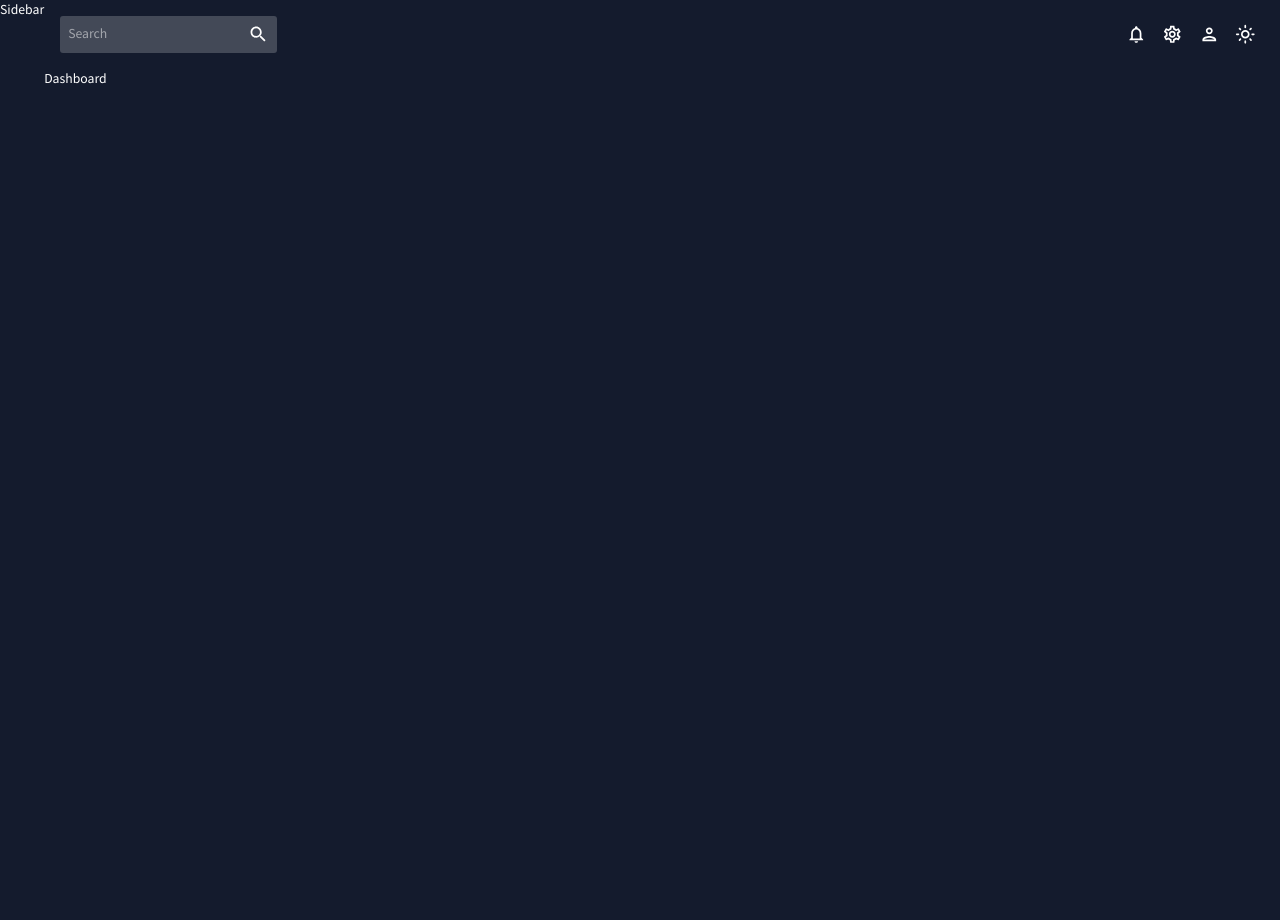
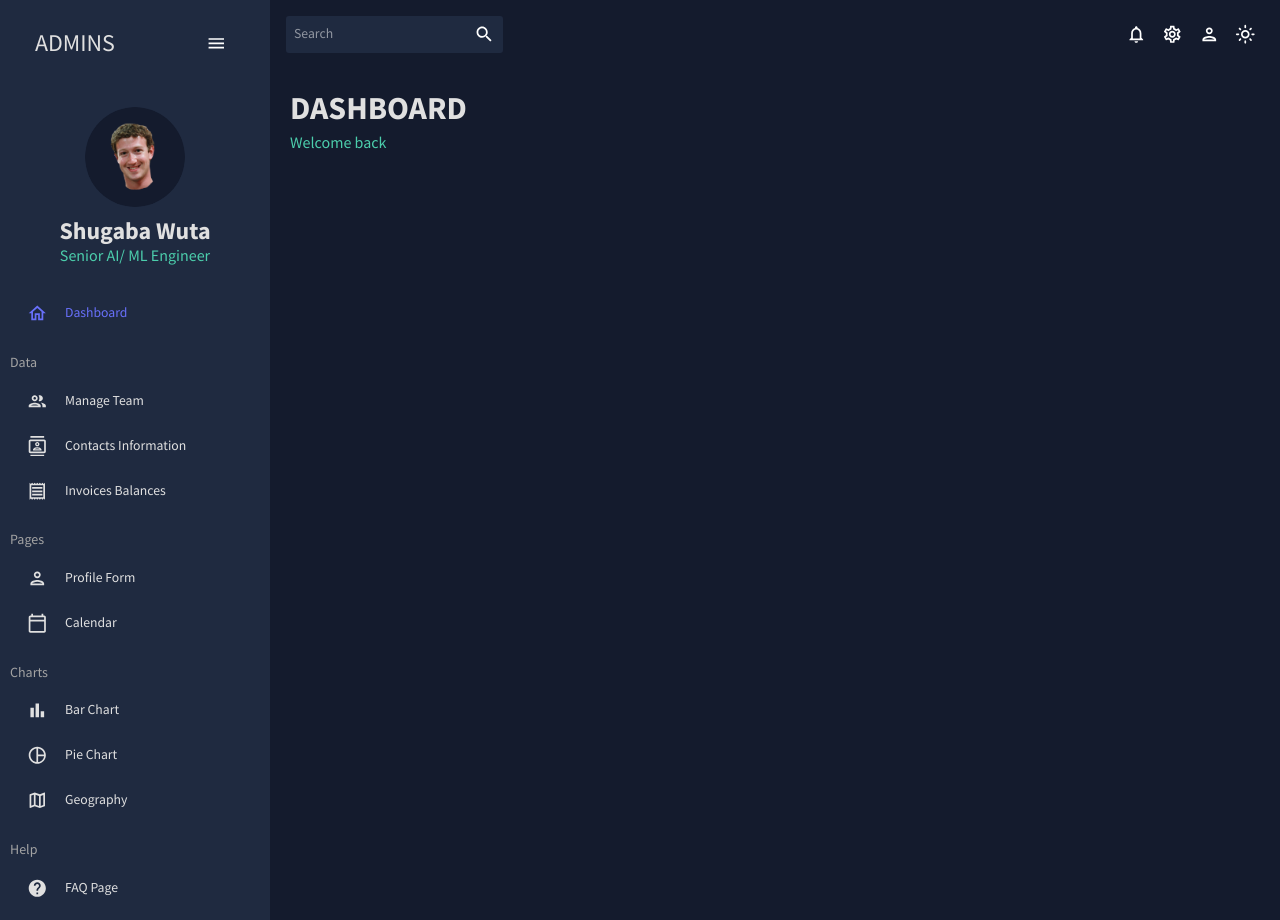
Before and after one commit to Shugaba-Wuta/react-dashboard, a React (Create React App) app: page / in a window 1280 px wide. Before the commit the page ends 800 px from the top, so only its background shows below. Built offline with nearby package versions, Linux system fonts and the light colour scheme.

Commit message:
WIP stats

```diff
--- a/package.json
+++ b/package.json
@@ -23,7 +23,7 @@
     "formik": "^2.2.9",
     "react": "^18.2.0",
     "react-dom": "^18.2.0",
-    "react-pro-sidebar": "^1.0.0",
+    "react-pro-sidebar": "~0.7.1",
     "react-router-dom": "^6.10.0",
     "react-scripts": "5.0.1",
     "web-vitals": "^2.1.4",
@@ -52,5 +52,8 @@
       "last 1 firefox version",
       "last 1 safari version"
     ]
+  },
+  "devDependencies": {
+    "eslint": "^8.39.0"
   }
 }
--- /dev/null
+++ b/src/components/Header.jsx
@@ -0,0 +1,24 @@
+import { Typography, Box, useTheme } from "@mui/material";
+import { tokens } from "../theme";
+
+const Header = ({ title, subtitle }) => {
+  const theme = useTheme();
+  const colors = tokens(theme.palette.mode);
+
+  return (
+    <Box mb={"30px"}>
+      <Typography
+        variant="h2"
+        color={colors.gray[100]}
+        fontWeight={"bold"}
+        sx={{ mb: "5px" }}
+      >
+        {title}
+      </Typography>
+      <Typography variant="h5" color={colors.greenAccent[500]}>
+        {subtitle}
+      </Typography>
+    </Box>
+  );
+};
+export default Header;
--- a/src/index.css
+++ b/src/index.css
@@ -14,7 +14,7 @@
 }
 
 ::-webkit-scrollbar {
-  width: 10px;
+  width: 1px;
 }
 /* Track */
 ::-webkit-scrollbar-track {
--- a/src/scenes/dashboard/index.jsx
+++ b/src/scenes/dashboard/index.jsx
@@ -1,9 +1,20 @@
-import React from 'react'
+import React from "react";
+import Header from "../../components/Header";
+import { Box } from "@mui/material";
 
 function Dashboard() {
   return (
-    <div>Dashboard</div>
-  )
+    <Box m={"20px"}>
+      <Box
+        display={"flex"}
+        flexDirection={"row"}
+        // justifyContent={"space-between"}
+        // alignItems={"center"}
+      >
+        <Header title={"DASHBOARD"} subtitle={"Welcome back"}></Header>
+      </Box>
+    </Box>
+  );
 }
 
-export default Dashboard
+export default Dashboard;
--- a/src/scenes/global/Sidebar.jsx
+++ b/src/scenes/global/Sidebar.jsx
@@ -1,10 +1,231 @@
-import React from 'react'
+import React, { useState } from "react";
+import { ProSidebar, Menu, MenuItem } from "react-pro-sidebar";
+import "react-pro-sidebar/dist/css/styles.css";
+import { Box, IconButton, Typography, useTheme } from "@mui/material";
+import { Link } from "react-router-dom";
+import { tokens } from "../../theme";
+import HomeOutlinedIcon from "@mui/icons-material/HomeOutlined";
+import PeopleOutlinedIcon from "@mui/icons-material/PeopleOutlined";
+import ReceiptOutlinedIcon from "@mui/icons-material/ReceiptOutlined";
+import PersonOutlinedIcon from "@mui/icons-material/PersonOutlined";
+import CalendarTodayOutlinedIcon from "@mui/icons-material/CalendarTodayOutlined";
+import HelpOutlinedIcon from "@mui/icons-material/HelpOutlined";
+import BarChartOutlinedIcon from "@mui/icons-material/BarChartOutlined";
+import ContactsOutlinedIcon from "@mui/icons-material/ContactsOutlined";
+import PieChartOutlineOutlinedIcon from "@mui/icons-material/PieChartOutlineOutlined";
+import MenuOutlinedIcon from "@mui/icons-material/MenuOutlined";
+import MapOutlinedIcon from "@mui/icons-material/MapOutlined";
 
+import avatar from "../../assets/user.png";
+function Sidebar() {
+  const theme = useTheme();
+  const colors = tokens(theme.palette.mode);
+  const [isCollapsed, setIsCollapsed] = useState(false);
+  const [selected, setSelected] = useState("Dashboard");
 
-function Sidebar() {
+  const Item = ({ title, to, icon, selected, setSelected }) => {
+    const theme = useTheme();
+    const colors = tokens(theme.palette.mode);
+    return (
+      <MenuItem
+        active={selected === title}
+        style={{ color: colors.gray[100] }}
+        onClick={() => {
+          setSelected(title);
+        }}
+        {...{ icon }}
+      >
+        <Typography>{title}</Typography>
+        <Link {...{ to }} />
+      </MenuItem>
+    );
+  };
+
   return (
-    <div>Sidebar</div>
-  )
+    <Box
+      sx={{
+        "& .pro-sidebar-inner": {
+          background: `${colors.primary[400]} !important`,
+        },
+        "& .pro-icon-wrapper": {
+          backgroundColor: "transparent !important",
+        },
+        "& .pro-inner-item": {
+          p: "5px 35px 5px 20px !important",
+        },
+        "& .pro-inner-item:hover": {
+          color: "#868dfb !important",
+        },
+        "& .pro-menu-item.active": {
+          color: "#6870fa !important",
+        },
+      }}
+    >
+      <ProSidebar collapsed={isCollapsed}>
+        <Menu iconShape="square">
+          {/* Menu icon */}
+          <MenuItem
+            onClick={() => {
+              setIsCollapsed(!isCollapsed);
+            }}
+            icon={isCollapsed && <MenuOutlinedIcon />}
+            style={{
+              margin: "10px 0 40px 0",
+              color: colors.gray[100],
+            }}
+          >
+            {!isCollapsed && (
+              <Box
+                display="flex"
+                justifyContent="space-between"
+                alignItems="center"
+                ml="15px"
+              >
+                <Typography variant="h3" color={colors.gray[100]}>
+                  ADMINS
+                </Typography>
+                <IconButton
+                  onClick={() => {
+                    setIsCollapsed(!isCollapsed);
+                  }}
+                >
+                  <MenuOutlinedIcon />
+                </IconButton>
+              </Box>
+            )}
+          </MenuItem>
+          {!isCollapsed && (
+            <Box mb="25px">
+              <Box display="flex" justifyContent="center" alignItems="center">
+                <img
+                  src={avatar}
+                  alt="user-profile"
+                  width="100px"
+                  height="100px"
+                  style={{ cursor: "pointer", borderRadius: "50%" }}
+                />
+              </Box>
+              <Box textAlign="center">
+                <Typography
+                  variant="h3"
+                  color={colors.gray[100]}
+                  fontWeight="bold"
+                  sx={{ m: "10px 0 0 0" }}
+                >
+                  Shugaba Wuta
+                </Typography>
+                <Typography variant="h5" color={colors.greenAccent[500]}>
+                  Senior AI/ ML Engineer
+                </Typography>
+              </Box>
+            </Box>
+          )}
+          {/* Menu items */}
+          <Box paddingLeft={isCollapsed && "10%"}>
+            <Item
+              title="Dashboard"
+              to="/"
+              icon={<HomeOutlinedIcon />}
+              {...{ selected, setSelected }}
+            />
+            <Typography
+              variant="h6"
+              color={colors.gray[300]}
+              sx={{ m: "15px 0 5px 10px" }}
+            >
+              Data
+            </Typography>
+
+            <Item
+              title="Manage Team"
+              to="/team"
+              icon={<PeopleOutlinedIcon />}
+              {...{ selected, setSelected }}
+            />
+
+            <Item
+              title="Contacts Information"
+              to="/contacts"
+              icon={<ContactsOutlinedIcon />}
+              {...{ selected, setSelected }}
+            />
+
+            <Item
+              title="Invoices Balances"
+              to="/invoices"
+              icon={<ReceiptOutlinedIcon />}
+              {...{ selected, setSelected }}
+            />
+
+            <Typography
+              variant="h6"
+              color={colors.gray[300]}
+              sx={{ m: "15px 0 5px 10px" }}
+            >
+              Pages
+            </Typography>
+
+            <Item
+              title="Profile Form"
+              to="/form"
+              icon={<PersonOutlinedIcon />}
+              {...{ selected, setSelected }}
+            />
+
+            <Item
+              title="Calendar"
+              to="/calendar"
+              icon={<CalendarTodayOutlinedIcon />}
+              {...{ selected, setSelected }}
+            />
+
+            <Typography
+              variant="h6"
+              color={colors.gray[300]}
+              sx={{ m: "15px 0 5px 10px" }}
+            >
+              Charts
+            </Typography>
+
+            <Item
+              title="Bar Chart"
+              to="/bar"
+              icon={<BarChartOutlinedIcon />}
+              {...{ selected, setSelected }}
+            />
+
+            <Item
+              title="Pie Chart"
+              to="/pie"
+              icon={<PieChartOutlineOutlinedIcon />}
+              {...{ selected, setSelected }}
+            />
+
+            <Item
+              title="Geography"
+              to="/geography"
+              icon={<MapOutlinedIcon />}
+              {...{ selected, setSelected }}
+            />
+            <Typography
+              variant="h6"
+              color={colors.gray[300]}
+              sx={{ m: "15px 0 5px 10px" }}
+            >
+              Help
+            </Typography>
+
+            <Item
+              title="FAQ Page"
+              to="/faq"
+              icon={<HelpOutlinedIcon />}
+              {...{ selected, setSelected }}
+            />
+          </Box>
+        </Menu>
+      </ProSidebar>
+    </Box>
+  );
 }
 
-export default Sidebar
+export default Sidebar;
--- a/src/scenes/global/Topbar.jsx
+++ b/src/scenes/global/Topbar.jsx
@@ -1,19 +1,18 @@
-import React,{useContext} from 'react'
-import { Box, IconButton, useTheme } from "@mui/material"
-import { ColorModeContext, tokens} from '../../theme'
-import InputBase from '@mui/material/InputBase'
-import  LightModeOutlinedIcon  from '@mui/icons-material/LightModeOutlined'
-import  DarkModeOutlinedIcon  from '@mui/icons-material/DarkModeOutlined'
-import  NotificationsOutlinedIcon  from '@mui/icons-material/NotificationsOutlined'
-import  SettingsOutlinedIcon  from '@mui/icons-material/SettingsOutlined'
-import  PersonOutlinedIcon  from '@mui/icons-material/PersonOutlined'
-import  SearchOutlinedIcon  from '@mui/icons-material/SearchOutlined'
+import React, { useContext } from "react";
+import { Box, IconButton, useTheme, Tooltip } from "@mui/material";
+import { ColorModeContext, tokens } from "../../theme";
+import InputBase from "@mui/material/InputBase";
+import LightModeOutlinedIcon from "@mui/icons-material/LightModeOutlined";
+import DarkModeOutlinedIcon from "@mui/icons-material/DarkModeOutlined";
+import NotificationsOutlinedIcon from "@mui/icons-material/NotificationsOutlined";
+import SettingsOutlinedIcon from "@mui/icons-material/SettingsOutlined";
+import PersonOutlinedIcon from "@mui/icons-material/PersonOutlined";
+import SearchOutlinedIcon from "@mui/icons-material/SearchOutlined";
 
 function Topbar() {
-    const theme = useTheme()
-    const colors = tokens(theme.palette.mode)
-    const colorMode = useContext(ColorModeContext)
-
+  const theme = useTheme();
+  const colors = tokens(theme.palette.mode);
+  const colorMode = useContext(ColorModeContext);
 
   return (
     <Box display="flex" justifyContent="space-between" p={2}>
@@ -23,35 +22,44 @@
         backgroundColor={colors.primary[400]}
         borderRadius="3px"
       >
-              <InputBase
-                  sx={{ ml: 1, flex: 1 }}
-                  placeholder="Search"
-              />
-              <IconButton type='button' sx={{p:1}}>
-
-                  <SearchOutlinedIcon/>
+        <InputBase sx={{ ml: 1, flex: 1 }} placeholder="Search" />
+        <IconButton type="button" sx={{ p: 1 }}>
+          <SearchOutlinedIcon />
         </IconButton>
       </Box>
 
       {/* Other icons */}
       <Box display="flex">
+        <Tooltip title="Notifications">
           <IconButton>
-                  <NotificationsOutlinedIcon/>
+            <NotificationsOutlinedIcon />
           </IconButton>
+        </Tooltip>
+
+        <Tooltip title="Settings">
           <IconButton>
-                  <SettingsOutlinedIcon/>
+            <SettingsOutlinedIcon />
           </IconButton>
+        </Tooltip>
+
+        <Tooltip title="Account">
           <IconButton>
-                  <PersonOutlinedIcon/>
+            <PersonOutlinedIcon />
           </IconButton>
+        </Tooltip>
+
+        <Tooltip title="Dark Mode">
           <IconButton onClick={colorMode.toggleColorMode}>
-                  { theme.palette.mode==="light"?<DarkModeOutlinedIcon />:<LightModeOutlinedIcon/>}
+            {theme.palette.mode === "light" ? (
+              <DarkModeOutlinedIcon />
+            ) : (
+              <LightModeOutlinedIcon />
+            )}
           </IconButton>
-
+        </Tooltip>
       </Box>
     </Box>
-
-  )
+  );
 }
 
-export default Topbar
+export default Topbar;
--- a/src/theme.js
+++ b/src/theme.js
@@ -20,7 +20,7 @@
             100: "#d0d1d5",
             200: "#a1a4ab",
             300: "#727681",
-            400: "#434957",
+            400: "#1F2A40",
             500: "#141b2d",
             600: "#101624",
             700: "#0c101b",
```
Also changed, not shown: src/assets/user.png (added), 1 other file (tests, documents, lock files or other folders). Lines whose indentation alone changed are shown as unchanged.
